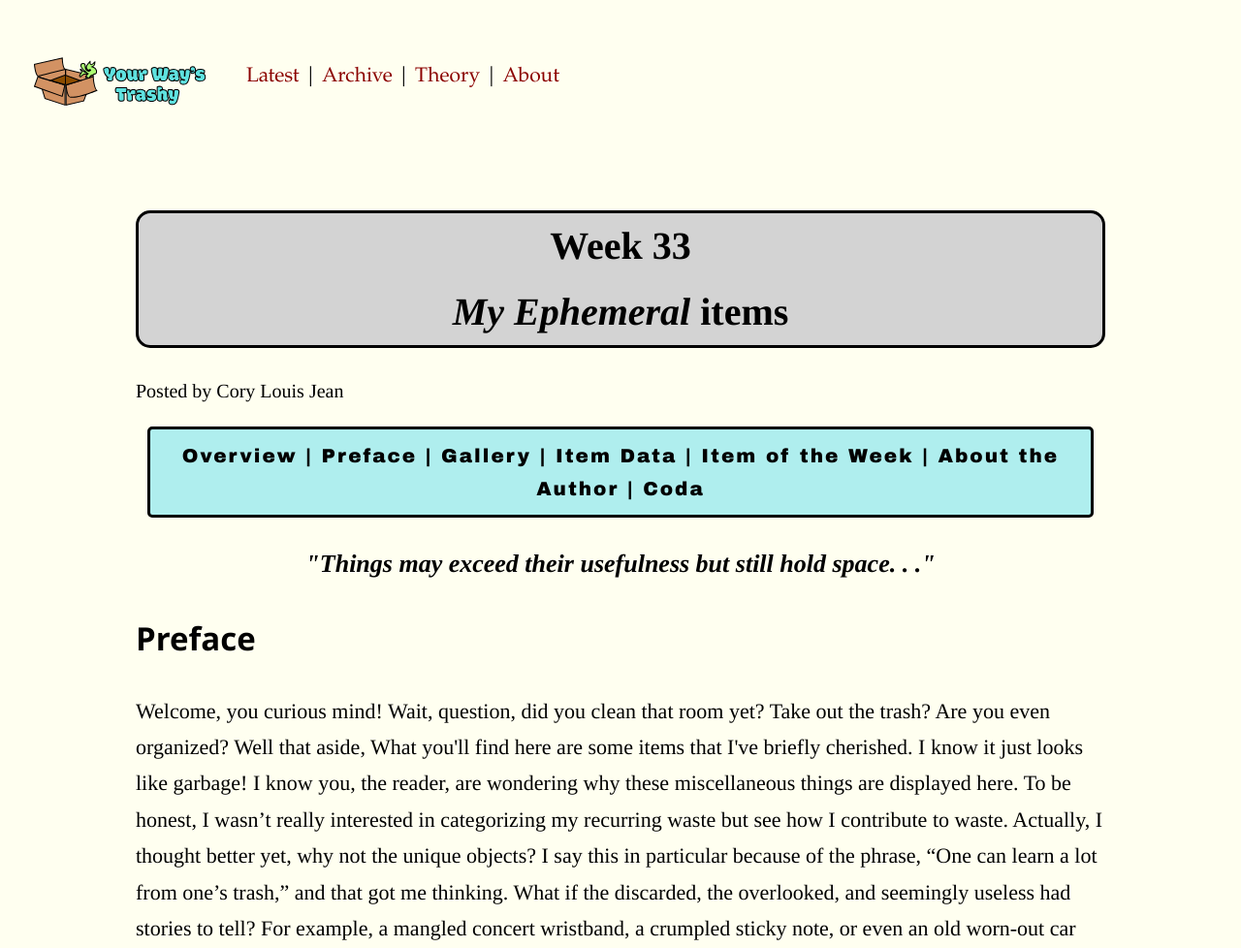
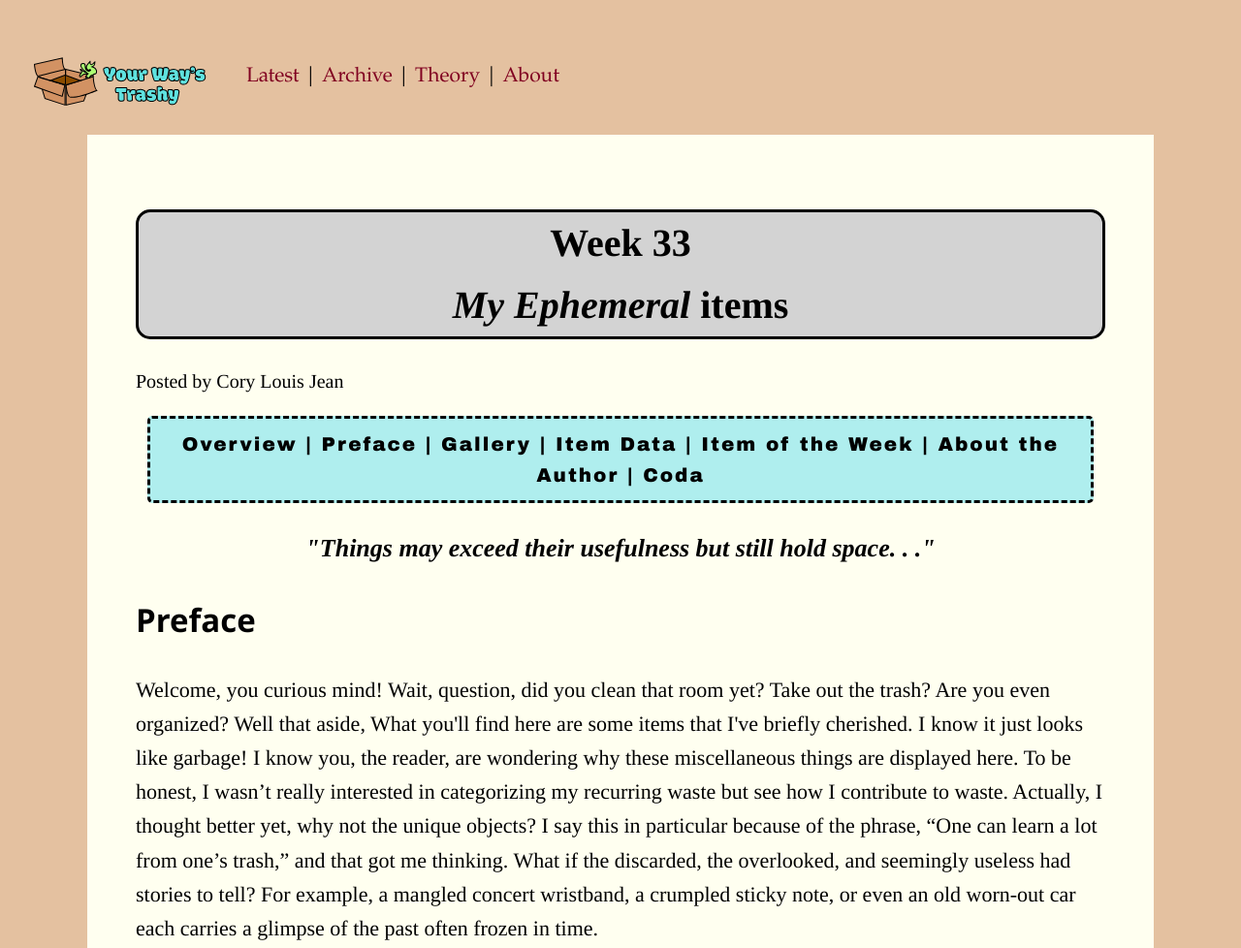
Before and after one commit to Clouis2/Twp-tester, a plain HTML site: page clean.html in a window 1280 px wide. Shown: the top 978 px of the page at 97% size. Drawn offline with Linux system fonts and the light colour scheme.

Commit message:
Update twp.css

```diff
--- a/twp.css
+++ b/twp.css
@@ -1,6 +1,17 @@
 @charset "UTF-8";
 /* CSS Document */
 
+		/* General Styles */
+body {
+    line-height: 1.6;
+    margin: 10px 12px;
+    padding: 10px;
+    background-color:#E4C1A0;
+    font-family: Times, "Times New Roman", serif;
+    font-size: 20px;
+}
+
+/* Site Header */
 .site-header {
     display: flex;
     flex-direction: row;
@@ -9,95 +20,94 @@
     column-gap: 32px;
 }
 
+/* Logo */
 .site-logo-image {
     border: none;
     max-width: 200px;
-			height: 90px; /* Matches header height */
+    height: 90px;
 }
 
-		h1{
+/* Headings */
+h1 {
     text-align: center;
     background: lightgrey;
     border-radius: 15px;
     border: solid;
     padding: auto;
 }
-		body{
-			line-height: 1.7;
-			margin: 10px 12px;
-			padding: 10px;
-			background-color: ivory;
-			font-family: Times, "Times New Roman";
-			font-size: 20px;
+
+h2 {
+    font-family: Segoe, "Segoe UI", "DejaVu Sans", "Trebuchet MS", Verdana, sans-serif;
+
 }
+
+h3 {
+    font-family: Times;
+    font-size: 1.3em;
+    text-align: center;
+    padding: auto;
+}
+
+/* Wrapper */
 .wrapper {
+	background: ivory;
     max-width: 1000px;
     margin: auto;
     padding: 50px;
 }
 
-		.site-nav{
+/* Navigation */
+.site-nav {
     text-align: center;
-			font-family: Palatino;
+    font-family: Palatino, serif;
     font-size: 21px;
+}
 
-		}
 .site-nav a {
     text-align: center;
     text-decoration: none;
-			color: darkred;
+    color: #800020;
+    transition: color 0.3s ease, text-shadow 0.3s ease;
 }
+
 .site-nav a:hover {
-			color: white;
+    color: ivory;
     text-shadow: 0 0 8px turquoise;
 }
 
-		.page-nav{
-			background-color:paleturquoise;
+/* Page Navigation */
+.page-nav {
+    background-color: paleturquoise;
     border-radius: 5px;
-			border: solid;
+    border: dashed;
     padding: 10px;
     margin: 10px 12px;
-
-			font-family: Haettenschweiler, "Franklin Gothic Bold", "Arial Black", "sans-serif";
+    font-family: Haettenschweiler, "Franklin Gothic Bold", "Arial Black", sans-serif;
     text-align: center;
     letter-spacing: 2px;
+}
 
-		}
-		.page-nav a{
+.page-nav a {
     text-decoration: none;
     color: black;
     transition: color 0.3s ease, text-shadow 0.3s ease;
 }
-		.page-nav a:hover{
-			color: white;
-			text-shadow: 0 0 8px darkred;
+
+.page-nav a:hover {
+    color: ivory;
+    text-shadow: 0 0 8px #800020;
     cursor: pointer;
 }
 
-		.preface{
+/* Content Sections */
+.preface, .overview {
     text-align: left;
-			font-family: Times, "Times New Roman";
-			font-size: 22px;
-
-
-		}
-		.overview{
-			text-align: left;
-			font-family: Times, "Times New Roman";
+    font-family: Times, "Times New Roman", serif;
     font-size: 22px;
 }
 
-		h2{
-			font-family:Segoe, "Segoe UI", "DejaVu Sans", "Trebuchet MS", Verdana, "sans-serif"
-
-		}
-		h3{
-			font-family: Times;
-			font-size: 1.3em;
-			text-align: center; padding: auto;
-		}
-		.gallery{
+/* Image Gallery */
+.gallery {
     display: grid;
 	grid-template-columns: repeat(auto-fit, minmax(200px, 1fr));
     gap: 20px;
@@ -105,45 +115,57 @@
     max-width: 800px;
     margin: auto;
 }
-		.gallery img{
+
+.gallery img {
     width: 100%;
     height: auto;
-			border: 5px solid;
-			color: darkred;
+    border: 5px solid #800020; /* Burgundy border */
+    border-radius: 10px;
 }
-		.table{
+
+/* Table Styles */
+.table {
     width: 100%;
     border-collapse: collapse;
     margin-top: 20px;
 }
+
 th, td {
-			border: 2px solid;
+    border: 2px solid; /* Burgundy border */
     padding: 10px;
     text-align: left;
 }
+
 tr {
     background-color: white;
     font-weight: bold;
 }
+
 tr:nth-child(even) {
-			background-color: paleturquoise;
+    background-color: paleturquoise; /* Turquoise row alternation */
 }
+
 tr:hover {
     background-color: grey;
 }
+
 td:first-child {
     text-align: center;
     font-weight: bold;
 }
+
+/* List Styles */
 .list {
     padding-left: 20px;
-			font-family: Baskerville, "Palatino Linotype", Palatino, "Century Schoolbook L", "Times New Roman", "serif";
-			background-color: #e9ecef;
+    font-family: Baskerville, "Palatino Linotype", Palatino, "Times New Roman", serif;
+    background-color: lightgrey;
     border-radius: 15px;
     margin: 20px;
 }
+
+/* Author Image */
 img {
-			border: 5px solid;
-			border-radius: 153px;
+    border: 5px solid #800020;
+    border-radius: 100px;
     margin-top: 20px;
 }
```
Lines whose indentation alone changed are shown as unchanged.
